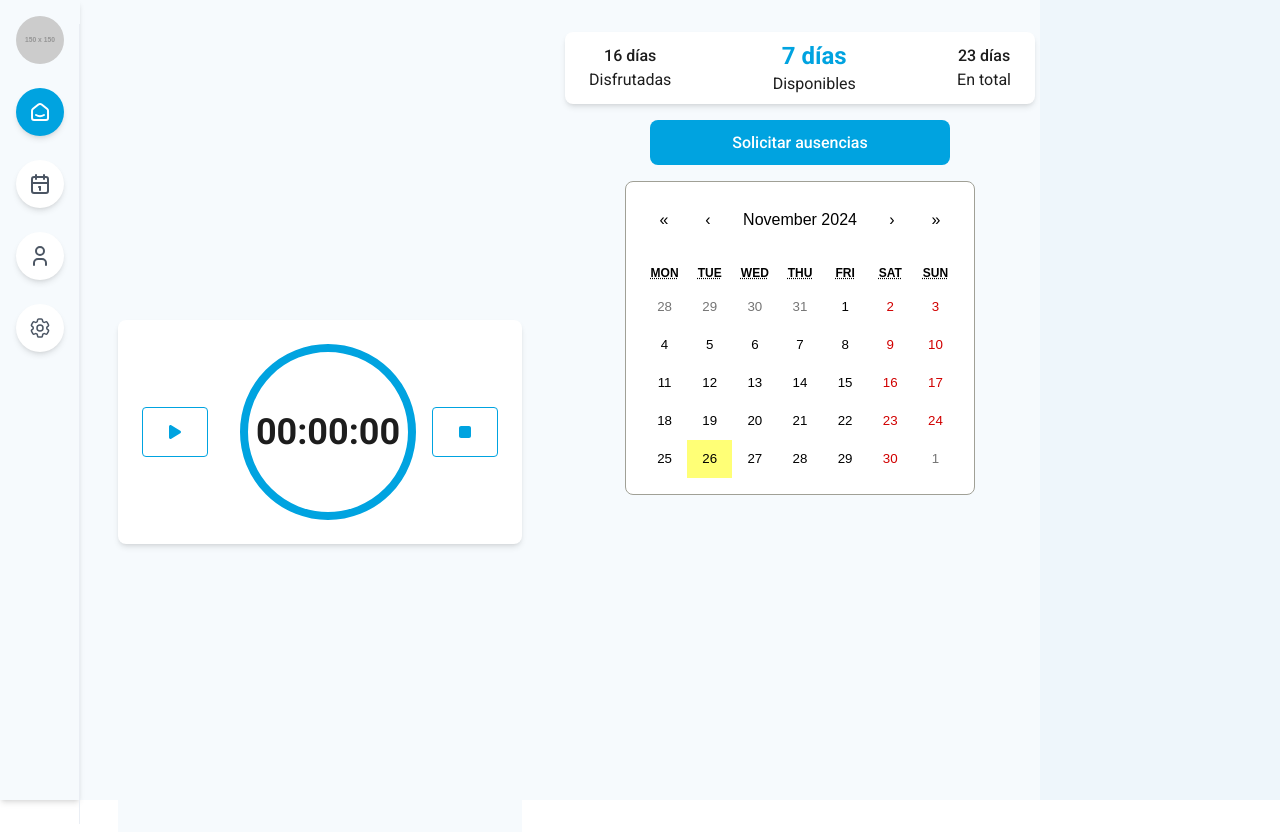
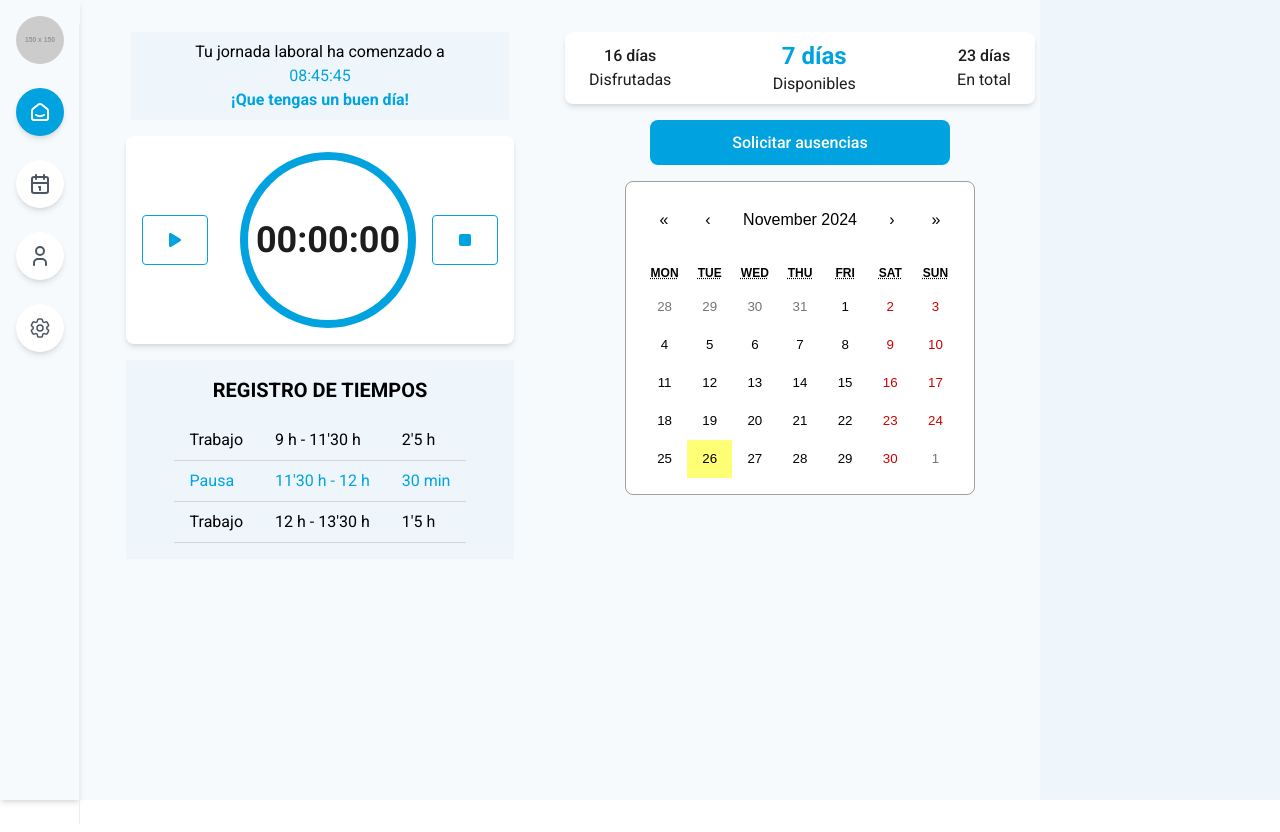
Before and after one commit to LorelizDev/AssecoSync_client, a React (Vite) app: page /dashboard in a window 1280 px wide. Built offline with nearby package versions, Linux system fonts and the light colour scheme; a web font is replaced by a local one.

Commit message:
feat(dashboard): add time log list with break and work durations, and entry time with welcome message

```diff
--- /dev/null
+++ b/src/components/StartTime.jsx
@@ -0,0 +1,10 @@
+export const StartTime = () => {
+
+    return(
+    <div className='flex flex-col items-center bg-secondarybg p-2 pl-16 pr-16 font-mainFont'>
+        <h3 className=''>Tu jornada laboral ha comenzado a</h3>
+        <div className='text-primary'>08:45:45</div>
+        <h4 className='text-primary font-bold'>¡Que tengas un buen día!</h4>
+    </div>
+
+    )};
--- a/src/components/TimeClock.jsx
+++ b/src/components/TimeClock.jsx
@@ -107,8 +107,8 @@ export const TimeClock = () => {
   const circleColor = `rgba(0, 163, 224, ${1 - progressPercentage / 100})`;
 
   return (
-    <div className="relative flex flex-col items-center justify-center min-h-screen bg-primarybg font-mainFont">
-      <div className="relative flex items-center max-w-2xl p-6 bg-white rounded-lg shadow-md">
+    <div className="flex flex-col items-center bg-primarybg font-mainFont">
+      <div className="flex items-center max-w-2xl p-4 bg-white rounded-lg shadow-md">
 
       <div className="flex items-center space-x-4">
         {!timer.isRunning ? (
--- /dev/null
+++ b/src/components/TimeRegister.jsx
@@ -0,0 +1,26 @@
+export const TimeRegister = () => {
+
+return(
+    <div className= "flex flex-col items-center font-mainFont bg-secondarybg p-4 pl-12 pr-12 ">
+            <h3 className="text-xl font-bold mb-4 font-mainFont">REGISTRO DE TIEMPOS</h3>
+            <table className="w-full border-collapse">
+            <tbody>
+                <tr className='font-mainFont border-b border-gray-300'>
+                    <td className="px-4 py-2">Trabajo</td>
+                    <td className="px-4 py-2">9 h - 11'30 h</td>
+                    <td className="px-4 py-2">2'5 h</td>
+                </tr>
+                <tr className='text-primary font-mainFont border-b border-gray-300'>
+                    <td className="px-4 py-2">Pausa</td>
+                    <td className="px-4 py-2">11'30 h - 12 h</td>
+                    <td className="px-4 py-2">30 min</td>
+                </tr>
+                <tr className='font-mainFont border-b border-gray-300'>
+                    <td className="px-4 py-2">Trabajo</td>
+                    <td className="px-4 py-2">12 h - 13'30 h</td>
+                    <td className="px-4 py-2">1'5 h</td>
+                </tr>
+            </tbody>
+            </table>
+    </div>
+)};
--- a/src/pages/Dashboard.jsx
+++ b/src/pages/Dashboard.jsx
@@ -5,6 +5,8 @@ import CalendarComponent from '../components/Calendar';
 import Button from '../components/Button';
 import StatusVacations from '../components/StatusVacations';
 import { TimeClock } from '../components/TimeClock';
+import { TimeRegister } from '../components/TimeRegister';
+import { StartTime } from '../components/StartTime';
 
 const Dashboard = () => {
   const navigate = useNavigate(); // Inicializar navegación
@@ -22,8 +24,10 @@ const Dashboard = () => {
 
       {/* Área principal (80% del ancho) */}
       <div className="w-4/5 bg-primarybg flex justify-between items-start pt-8">
-        <div className="w-1/2 flex flex-col items-center space-y-4">
+        <div className="w-1/2 flex flex-col justify-center items-center space-y-4">
+          <StartTime />
           <TimeClock />
+          <TimeRegister />
         </div>
 
         <div className="w-1/2 flex flex-col items-center space-y-4">
```
